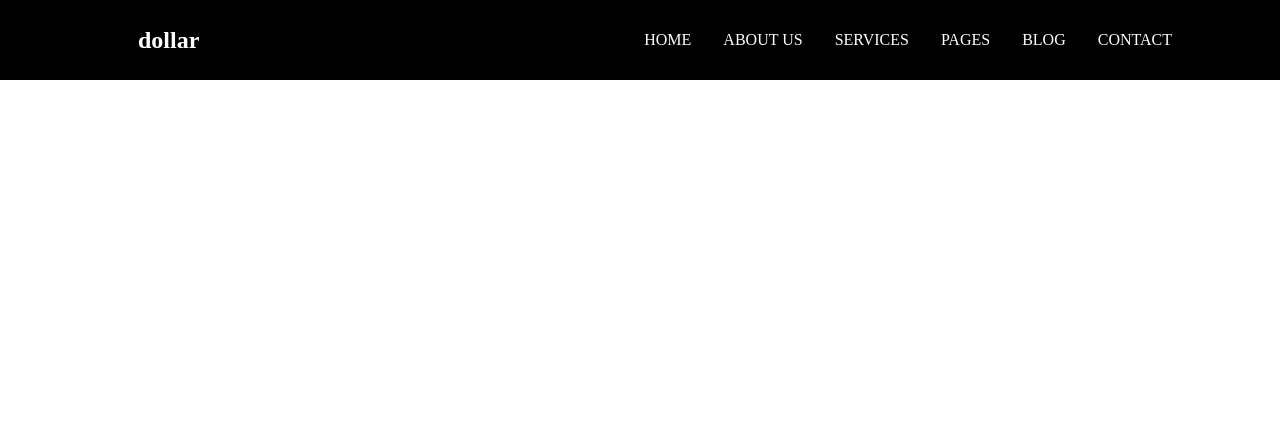
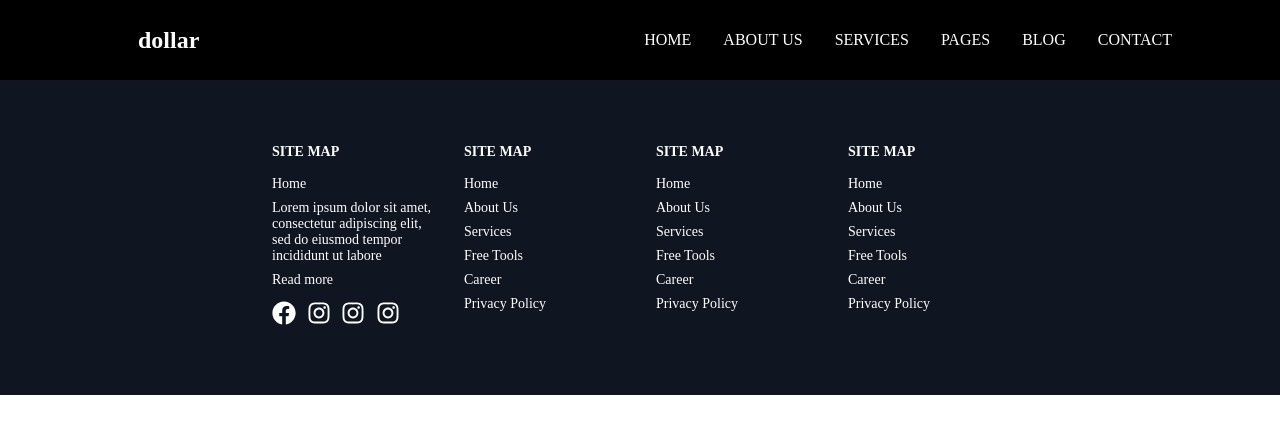
Before and after one commit to shahin1290/GoMove, a React (Create React App) app in the folder client/: page / in a window 1280 px wide. Shown: the top 434 px of the page. Built offline with nearby package versions, Linux system fonts and the light colour scheme.

Commit message:
adds footer

```diff
--- a/client/src/App.js
+++ b/client/src/App.js
@@ -1,11 +1,11 @@
 import { BrowserRouter as Router } from 'react-router-dom'
 import './App.css'
-import Navbar from './components/Navbar'
+import Home from './pages/index';
 
 function App() {
   return (
     <Router>
-      <Navbar />
+      <Home />
     </Router>
   )
 }
--- /dev/null
+++ b/client/src/components/Footer/FooterElemetns.js
@@ -0,0 +1,81 @@
+import styled from 'styled-components'
+import { Link } from 'react-router-dom'
+
+export const FooterContainer = styled.footer`
+  background-color: #101522;
+`
+export const FooterWrap = styled.div`
+  padding: 48px 24px;
+  max-width: 1100px;
+  margin: 0 auto;
+`
+
+export const FooterLinksContainer = styled.div`
+  display: flex;
+  justify-content: center;
+
+  @media screen and (max-width: 820px) {
+    padding-top: 32px;
+  }
+`
+export const FooterLinksWrapper = styled.div`
+  display: flex;
+
+  @media screen and (max-width: 820px) {
+    flex-direction: column;
+  }
+`
+export const FooterLinkItems = styled.div`
+  display: flex;
+  flex-direction: column;
+  align-items: flex-start;
+  margin: 16px;
+  text-align: lef;
+  width: 160px;
+  box-sizing: border-box;
+  color: #fff;
+
+  @media screen and (max-width: 420px) {
+    margin: 0;
+    padding: 10px;
+    width: 100%;
+  }
+`
+export const FooterLinkTitle = styled.h1`
+  font-size: 14px;
+  margin-bottom: 16px;
+`
+
+export const FooterLink = styled(Link)`
+  font-size: 14px;
+  margin-bottom: 0.5rem;
+  color: #fff;
+  text-decoration: none;
+
+  &:hover {
+    color: #01bf71;
+    transition: 0.3s ease-out;
+  }
+`
+export const SocialIcons = styled.div`
+  margin-top: 5px;
+  display: flex;
+  width: 80%;
+  justify-content: space-between;
+`
+/* export const SocialLogo = styled(Link)`
+  color: #fff;
+  justify-self: start;
+  cursor: pointer;
+  text-decoration: none;
+  font-size: 1.5em;
+  display: flex;
+  align-items: center;
+  margin-bottom: 16px;
+  font-weight: bold;
+` */
+
+export const SocialIconLink = styled.a`
+  color: #fff;
+  font-size: 24px;
+`
--- /dev/null
+++ b/client/src/components/Footer/index.js
@@ -0,0 +1,82 @@
+import React from 'react'
+import {
+  FooterContainer,
+  FooterWrap,
+  FooterLinkItems,
+  FooterLinksWrapper,
+  FooterLinksContainer,
+  FooterLinkTitle,
+  FooterLink,
+  SocialIcons,
+  SocialIconLink
+} from './FooterElemetns'
+
+import { FaFacebook, FaInstagram } from 'react-icons/fa'
+
+const Footer = () => {
+  return (
+    <FooterContainer>
+      <FooterWrap>
+        <FooterLinksContainer>
+          <FooterLinksWrapper>
+            <FooterLinkItems>
+              <FooterLinkTitle> SITE MAP</FooterLinkTitle>
+              <FooterLink to='/signin'>Home</FooterLink>
+              <FooterLink to='/signin'>
+                Lorem ipsum dolor sit amet, consectetur adipiscing elit, sed do
+                eiusmod tempor incididunt ut labore
+              </FooterLink>
+              <FooterLink to='/signin'>Read more</FooterLink>
+
+              <SocialIcons>
+                <SocialIconLink to='/' target='_blank' arial-label='Facebook'>
+                  <FaFacebook />
+                </SocialIconLink>
+                <SocialIconLink to='/' target='_blank' arial-label='Instagram'>
+                  <FaInstagram />
+                </SocialIconLink>
+                <SocialIconLink to='/' target='_blank' arial-label='Instagram'>
+                  <FaInstagram />
+                </SocialIconLink>
+                <SocialIconLink to='/' target='_blank' arial-label='Instagram'>
+                  <FaInstagram />
+                </SocialIconLink>
+              </SocialIcons>
+            </FooterLinkItems>
+            <FooterLinkItems>
+              <FooterLinkTitle> SITE MAP</FooterLinkTitle>
+              <FooterLink to='/signin'>Home</FooterLink>
+              <FooterLink to='/signin'>About Us</FooterLink>
+              <FooterLink to='/signin'>Services</FooterLink>
+              <FooterLink to='/signin'>Free Tools</FooterLink>
+              <FooterLink to='/signin'>Career</FooterLink>
+              <FooterLink to='/signin'>Privacy Policy</FooterLink>
+            </FooterLinkItems>
+          </FooterLinksWrapper>
+          <FooterLinksWrapper>
+            <FooterLinkItems>
+              <FooterLinkTitle> SITE MAP</FooterLinkTitle>
+              <FooterLink to='/signin'>Home</FooterLink>
+              <FooterLink to='/signin'>About Us</FooterLink>
+              <FooterLink to='/signin'>Services</FooterLink>
+              <FooterLink to='/signin'>Free Tools</FooterLink>
+              <FooterLink to='/signin'>Career</FooterLink>
+              <FooterLink to='/signin'>Privacy Policy</FooterLink>
+            </FooterLinkItems>
+            <FooterLinkItems>
+              <FooterLinkTitle> SITE MAP</FooterLinkTitle>
+              <FooterLink to='/signin'>Home</FooterLink>
+              <FooterLink to='/signin'>About Us</FooterLink>
+              <FooterLink to='/signin'>Services</FooterLink>
+              <FooterLink to='/signin'>Free Tools</FooterLink>
+              <FooterLink to='/signin'>Career</FooterLink>
+              <FooterLink to='/signin'>Privacy Policy</FooterLink>
+            </FooterLinkItems>
+          </FooterLinksWrapper>
+        </FooterLinksContainer>
+      </FooterWrap>
+    </FooterContainer>
+  )
+}
+
+export default Footer
--- /dev/null
+++ b/client/src/pages/index.js
@@ -0,0 +1,14 @@
+import React from 'react'
+import Navbar from '../components/Navbar'
+import Footer from '../components/Footer'
+
+const Home = () => {
+  return (
+    <>
+      <Navbar />
+      <Footer />
+    </>
+  )
+}
+
+export default Home
```
Also changed, not shown: client/src/images/logo.png (added).
